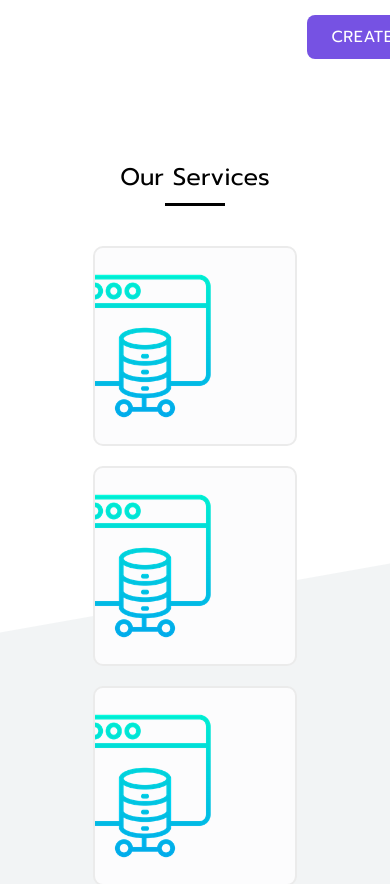
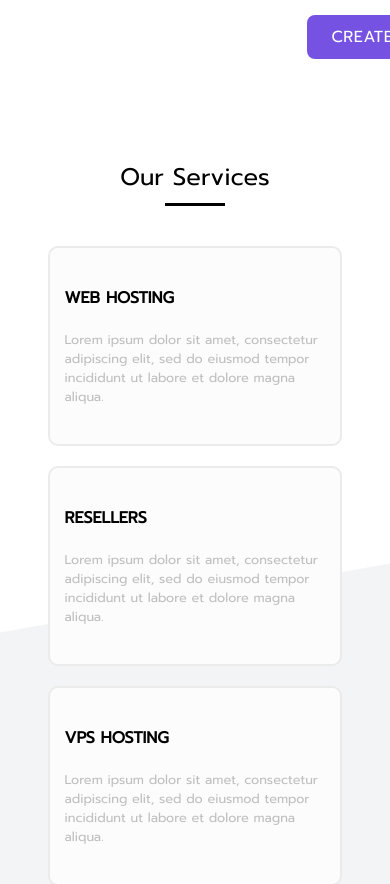
Before and after one commit to gg-1414/mini-project, a React (Create React App) app: page / in a window 390 px wide. Shown: the part 940-1824 px from the top of the page. Built offline with nearby package versions, Linux system fonts and the light colour scheme; the HTML template or start-up script is replaced by a standard one.

Commit message:
service section is responsive

```diff
--- a/src/stylesheets/Home.scss
+++ b/src/stylesheets/Home.scss
@@ -327,3 +327,99 @@
     }
   }
 }
+
+@media screen and (max-width: 939px) {
+  .main {
+    .main__services {
+      .main__services-cards-container {
+        .main__services-card {
+          width: 500px;
+
+          .main__services-card-text {
+            width: 330px;
+          }
+        }
+      }
+    }
+  }
+}
+
+@media screen and (max-width: 645px) {
+  .main {
+    .main__services {
+      .main__services-cards-container {
+        .main__services-card {
+          width: 500px;
+
+          .main__services-card-text {
+            width: 60%;
+            h5 {
+              font-size: 1em;
+            }
+            p {
+              font-size: 0.8em;
+            }
+          }
+        }
+      }
+    }
+  }
+}
+
+@media screen and (max-width: 528px) {
+  .main > header,
+  .main > div,
+  .main > section {
+    width: 95%;
+  }
+  .main {
+    .main__services {
+      .main__services-cards-container {
+        .main__services-card {
+          width: 100%;
+
+          img { width: 100px; }
+
+          .main__services-card-text {
+            width: 65%;
+            h5 {
+              font-size: 1em;
+            }
+            p {
+              font-size: 0.8em;
+            }
+          }
+        }
+      }
+    }
+  }
+}
+
+@media screen and (max-width: 406px) {
+  .main > header,
+  .main > div,
+  .main > section {
+    width: 100%;
+  }
+  .main {
+    .main__services {
+      .main__services-cards-container {
+        .main__services-card {
+          width: 100%;
+
+          img { display: none; }
+
+          .main__services-card-text {
+            width: 95%;
+            h5 {
+              font-size: 1em;
+            }
+            p {
+              font-size: 0.8em;
+            }
+          }
+        }
+      }
+    }
+  }
+}
```
